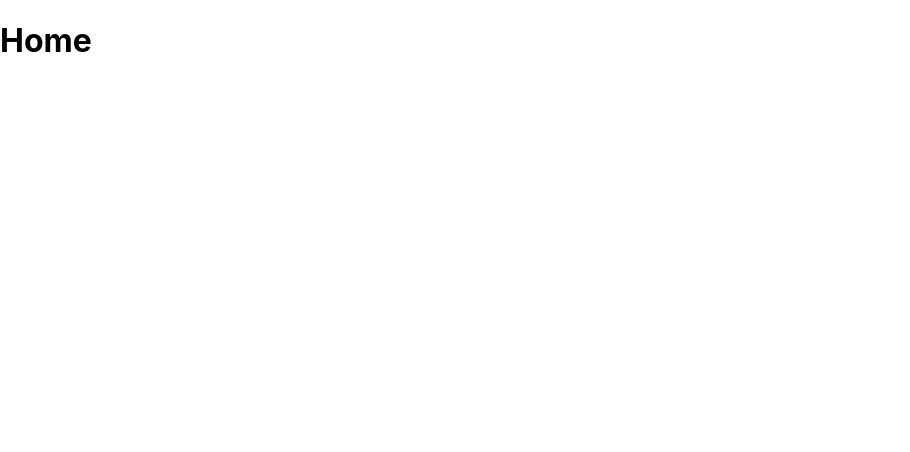
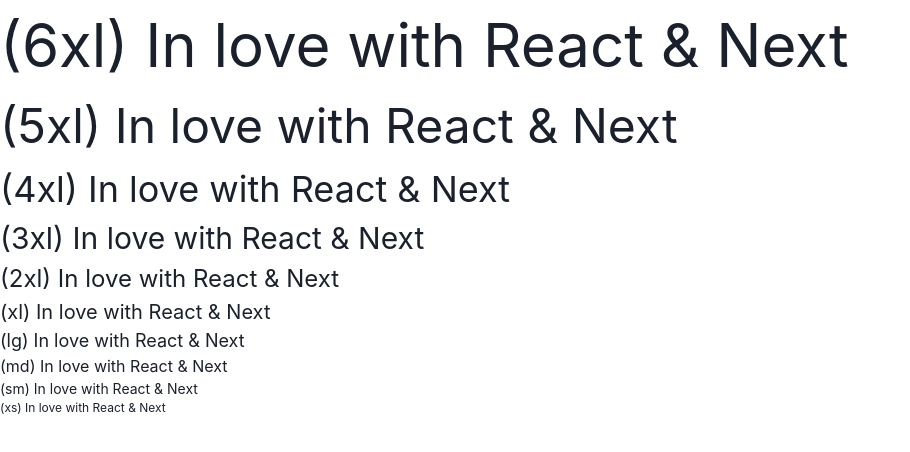
Before and after one commit to FIT3162-Team-Project-35/clinic-management-system-fe, a React (Vite) app: page /home in a window 1280 px wide. Shown: the top 452 px of the page, without its empty margins (0-910 px from the left). Built offline with nearby package versions, Linux system fonts and the light colour scheme.

Commit message:
Installed Chakra UI

```diff
--- a/package.json
+++ b/package.json
@@ -8,7 +8,11 @@
     "preview": "vite preview"
   },
   "dependencies": {
+    "@chakra-ui/react": "^1.8.8",
+    "@emotion/react": "^11.9.3",
+    "@emotion/styled": "^11.9.3",
     "@types/react-router-dom": "^5.3.3",
+    "framer-motion": "^6.5.1",
     "react": "^17.0.2",
     "react-dom": "^17.0.2",
     "react-router-dom": "^6.3.0"
--- a/src/pages/Home.tsx
+++ b/src/pages/Home.tsx
@@ -1,7 +1,18 @@
+import { Text, Stack } from "@chakra-ui/react";
+
 function Home() {
   return (
     <div>
-      <h1>Home</h1>
+      <Text fontSize="6xl">(6xl) In love with React & Next</Text>
+      <Text fontSize="5xl">(5xl) In love with React & Next</Text>
+      <Text fontSize="4xl">(4xl) In love with React & Next</Text>
+      <Text fontSize="3xl">(3xl) In love with React & Next</Text>
+      <Text fontSize="2xl">(2xl) In love with React & Next</Text>
+      <Text fontSize="xl">(xl) In love with React & Next</Text>
+      <Text fontSize="lg">(lg) In love with React & Next</Text>
+      <Text fontSize="md">(md) In love with React & Next</Text>
+      <Text fontSize="sm">(sm) In love with React & Next</Text>
+      <Text fontSize="xs">(xs) In love with React & Next</Text>
     </div>
   );
 }
```
Also changed, not shown: src/main.tsx (+10 -8 lines), 1 other file (tests, documents, lock files or other folders).
